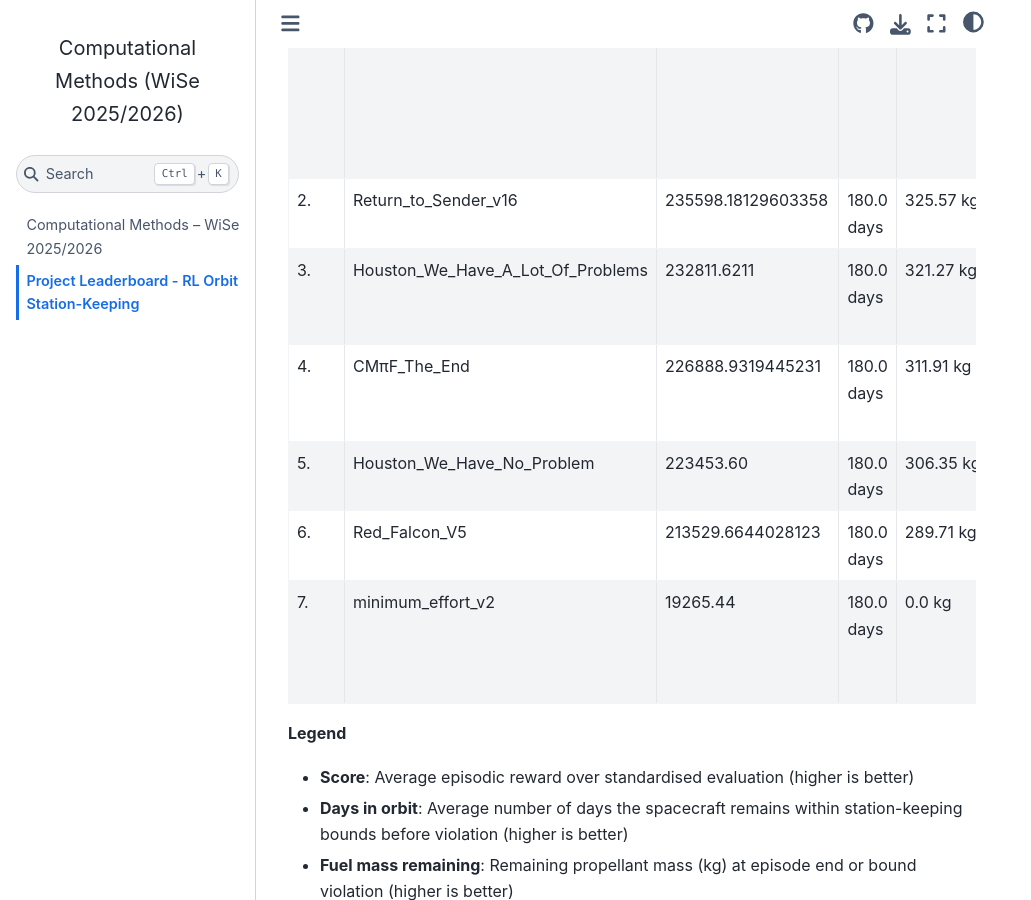
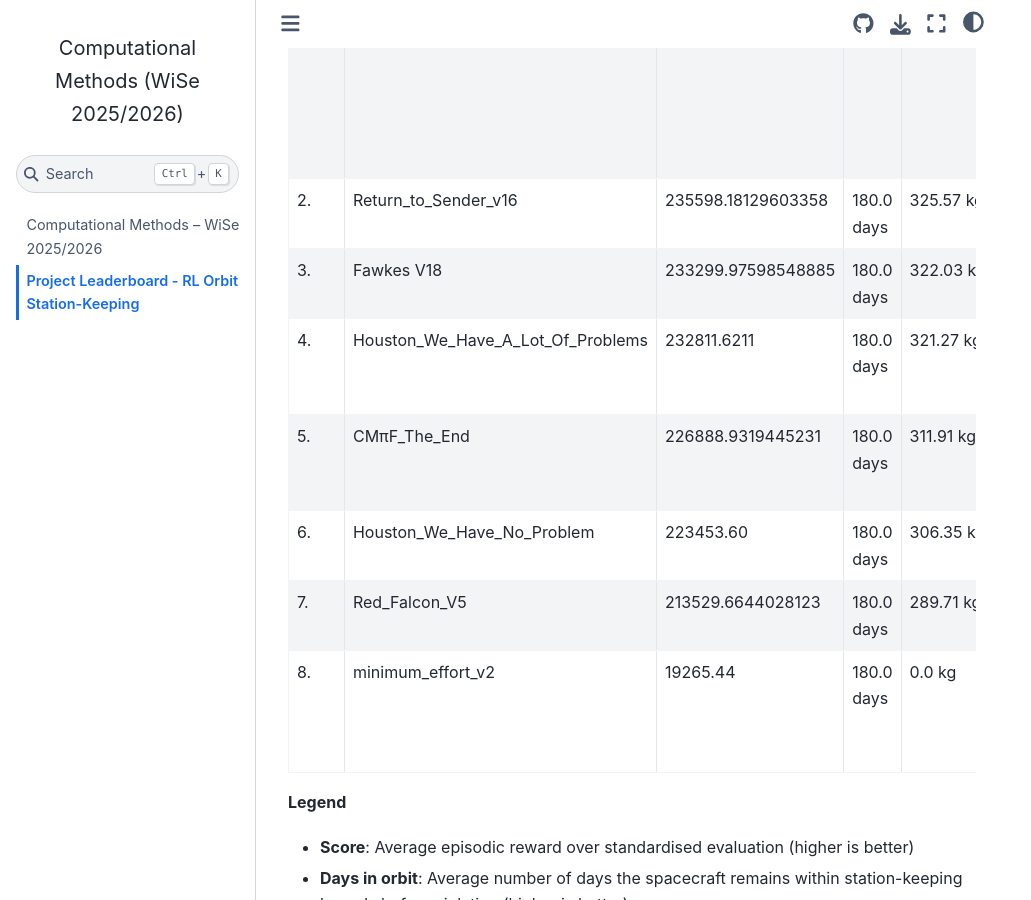
Before and after one commit to Leibniz-IWT/comp_eng, a Jupyter Book: the page built from leaderboard.md, in a window 1280 px wide and 900 px high, scrolled down 1063 px. Shown: the whole window, without its empty margins (0-1031 px from the left). Built offline with Jupyter Book 1.0.4 settings and Sphinx 7.4.7 and the Sphinx Book theme 1.1.4, drawn with Linux system fonts in a browser that asks for light colours; pages that are not in the unit, such as notebooks, are missing from menus.

Commit message:
ENH: Update leaderboard.md w/ notes

```diff
--- a/leaderboard.md
+++ b/leaderboard.md
@@ -26,15 +26,17 @@
 - Model files (shareable Nexcloud or Drive folder or GitHub release)
 - Self-reported metrics and a short description
 
-| Rank | Model name                   | Score                 | Days in orbit | Fuel mass remaining (kg) | Notes                          |
-|------|------------------------------|-----------------------|---------------|-------------------------|--------------------------------|
-| 1. | I_Am_Really_Done_ok                 | 238316.09242013458    |180.0 days     | 329.72 kg     | Used PPO with custom reward shaping featuring an altitude deadzone (5km) for fuel efficiency and an alignment penalty for integrated control. The agent acts as a numerical decoupler for the hierarchical control scheme in Sub-Problem 3.                              |
-| 2. | Return_to_Sender_v16                | 235598.18129603358    |180.0 days     | 325.57 kg     | –                              |
-| 3. | Houston_We_Have_A_Lot_Of_Problems   | 232811.6211           |180.0 days     | 321.27 kg      | Minimal change in PPO agent hyperparameters                              |
-| 4. | CMπF_The_End                        | 226888.9319445231     |180.0 days     | 311.91 kg      | Minimal change in PPO agent hyperparameters                              |
-| 5. | Houston_We_Have_No_Problem          | 223453.60             |180.0 days     | 306.35 kg     | –                              |
-| 6. | Red_Falcon_V5                       | 213529.6644028123     |180.0 days     | 289.71 kg     | –                              |
-| 7. | minimum_effort_v2                   | 19265.44             |180.0 days     | 0.0 kg     | Minimum passing grade as defined by the rules |
+| Rank | Model name                        | Score                  | Days in orbit    | Fuel mass remaining (kg) | Notes                          |
+|------|-----------------------------------|------------------------|------------------|--------------------------|--------------------------------|
+| 1.   | I_Am_Really_Done_ok               | 238316.09242013458     | 180.0 days       | 329.72 kg                | Used PPO with custom reward shaping featuring an altitude deadzone (5km) for fuel efficiency and an alignment penalty for integrated control. The agent acts as a numerical decoupler for the hierarchical control scheme in Sub-Problem 3.                              |
+| 2.   | Return_to_Sender_v16              | 235598.18129603358     | 180.0 days       | 325.57 kg                | –                              |
+| 3.   | Fawkes V18                        | 233299.97598548885     | 180.0 days       | 322.03 kg                | –                              |
+| 4.   | Houston_We_Have_A_Lot_Of_Problems | 232811.6211            | 180.0 days       | 321.27 kg                | Minimal change in PPO agent hyperparameters                              |
+| 5.   | CMπF_The_End                      | 226888.9319445231      | 180.0 days       | 311.91 kg                | Minimal change in PPO agent hyperparameters                              |
+| 6.   | Houston_We_Have_No_Problem        | 223453.60              | 180.0 days       | 306.35 kg                | –                              |
+| 7.   | Red_Falcon_V5                     | 213529.6644028123      | 180.0 days       | 289.71 kg                | –                              |
+| 8.   | minimum_effort_v2                 | 19265.44               | 180.0 days       | 0.0 kg                   | Minimum passing grade as defined by the rules |
+
 
 
 <script>
```
